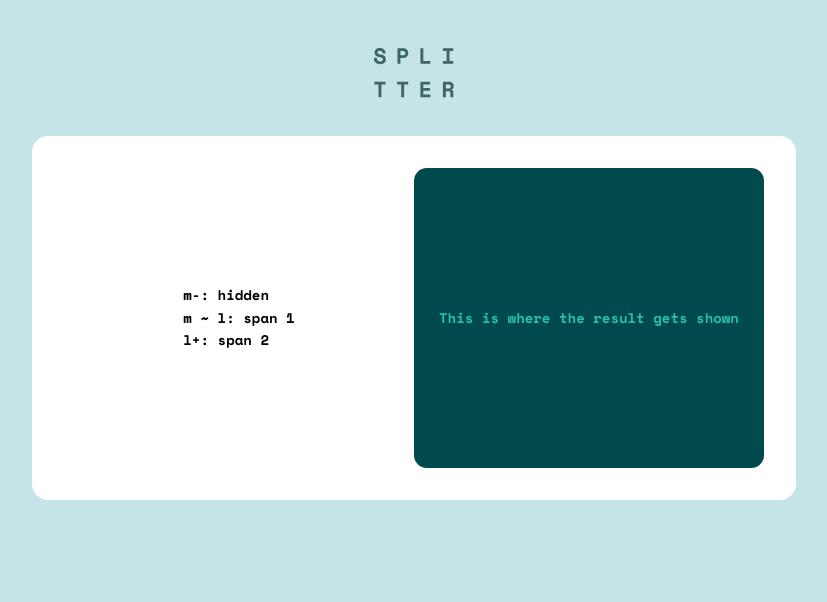
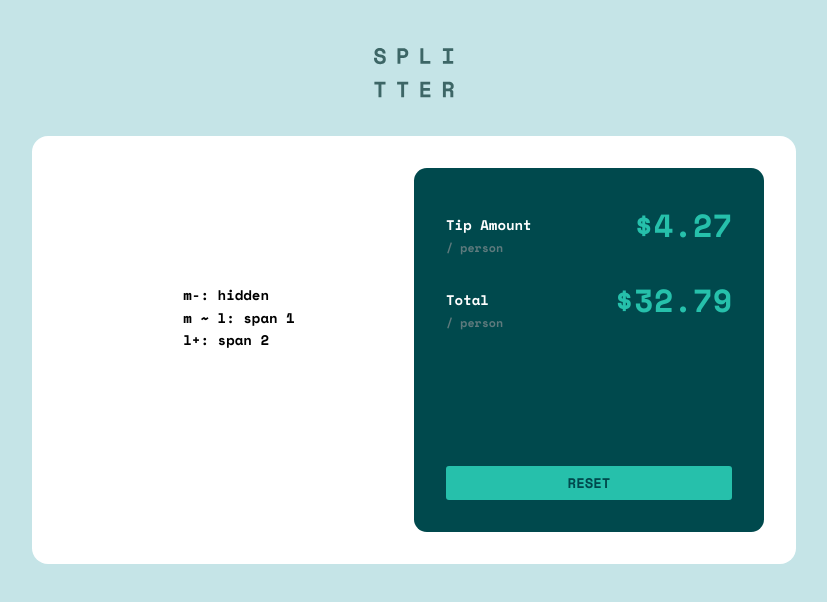
Before and after one commit to SanazBHMN/tip-calculator, a Vue app: page / in a window 1280 px wide. Shown: the top 602 px of the page, without its empty margins (226-1053 px from the left). Built offline with nearby package versions, Linux system fonts and the light colour scheme.

Commit message:
Implement the design for the Result section

```diff
--- /dev/null
+++ b/src/components/ResetButton.vue
@@ -0,0 +1,19 @@
+<script setup>
+import { NButton } from "naive-ui";
+</script>
+
+<template>
+  <NButton class="button" color="#26c0ab">RESET</NButton>
+</template>
+
+<style scoped>
+.button {
+  width: 100%;
+  color: hsl(183, 100%, 15%);
+}
+
+.button:hover {
+  background-color: hsl(185, 41%, 84%);
+  color: hsl(183, 100%, 15%);
+}
+</style>
--- a/src/components/Result.vue
+++ b/src/components/Result.vue
@@ -1,24 +1,57 @@
-<script setup></script>
+<script setup>
+import ResetButton from "./ResetButton.vue";
+</script>
 
 <template>
-  <!-- Tip Amount
-  / person
-
-  Total
-  / person
-
-  Reset -->
-  <div class="green">This is where the result gets shown</div>
+  <div class="green">
+    <div class="result-screen">
+      <div class="row">
+        <div>
+          <p class="title">Tip Amount</p>
+          <small>/ person</small>
+        </div>
+        <div class="result">$4.27</div>
+      </div>
+      <div class="row">
+        <div>
+          <p class="title">Total</p>
+          <small>/ person</small>
+        </div>
+        <div class="result">$32.79</div>
+      </div>
+    </div>
+    <ResetButton />
+  </div>
 </template>
 
 <style scoped>
 .green {
   display: flex;
-  align-items: center;
-  justify-content: center;
+  flex-direction: column;
+  justify-content: space-between;
   height: 300px;
+  padding: 2rem;
   background-color: hsl(183, 100%, 15%);
   color: hsl(172, 67%, 45%);
   border-radius: 0.8rem;
 }
+
+.row {
+  display: flex;
+  justify-content: space-between;
+  margin-bottom: 1rem;
+}
+
+.title {
+  color: hsl(0, 0%, 100%);
+  margin-bottom: 0;
+}
+
+small {
+  color: hsl(186, 14%, 43%);
+}
+
+.result {
+  font-size: 32px;
+}
 </style>
```
